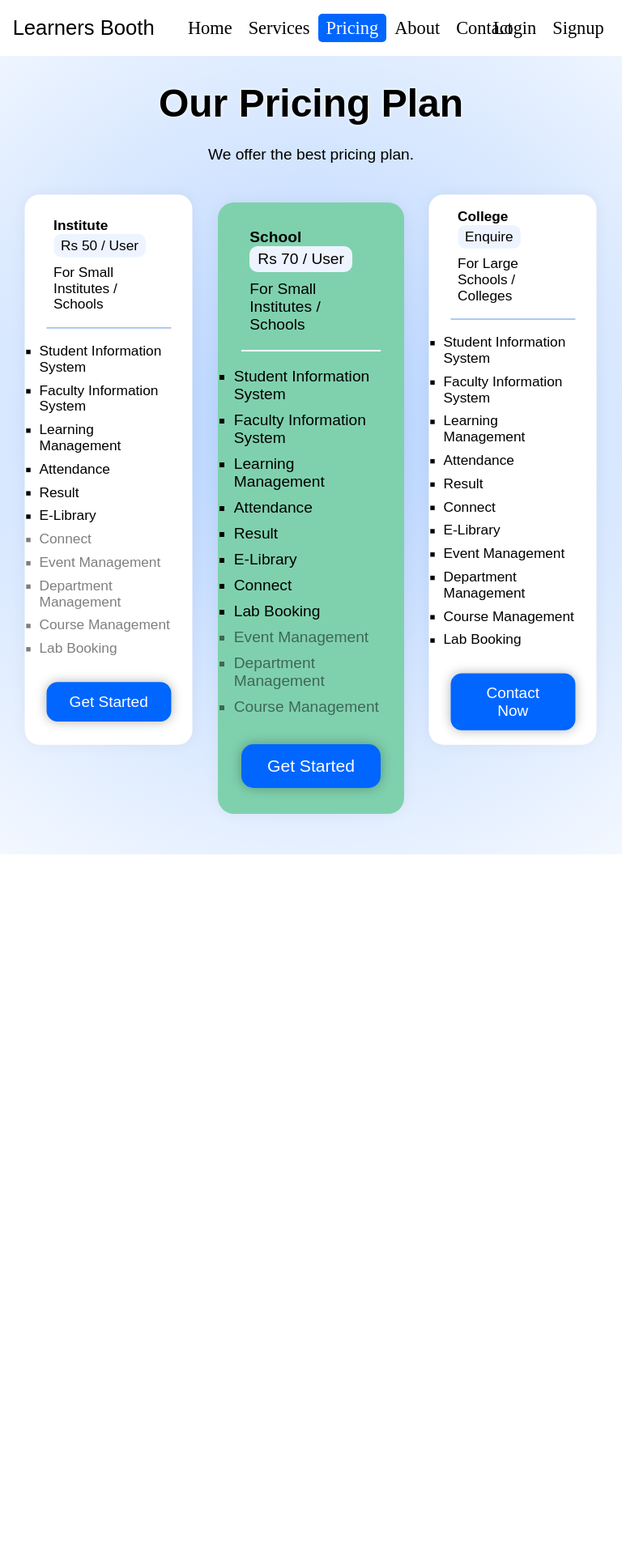
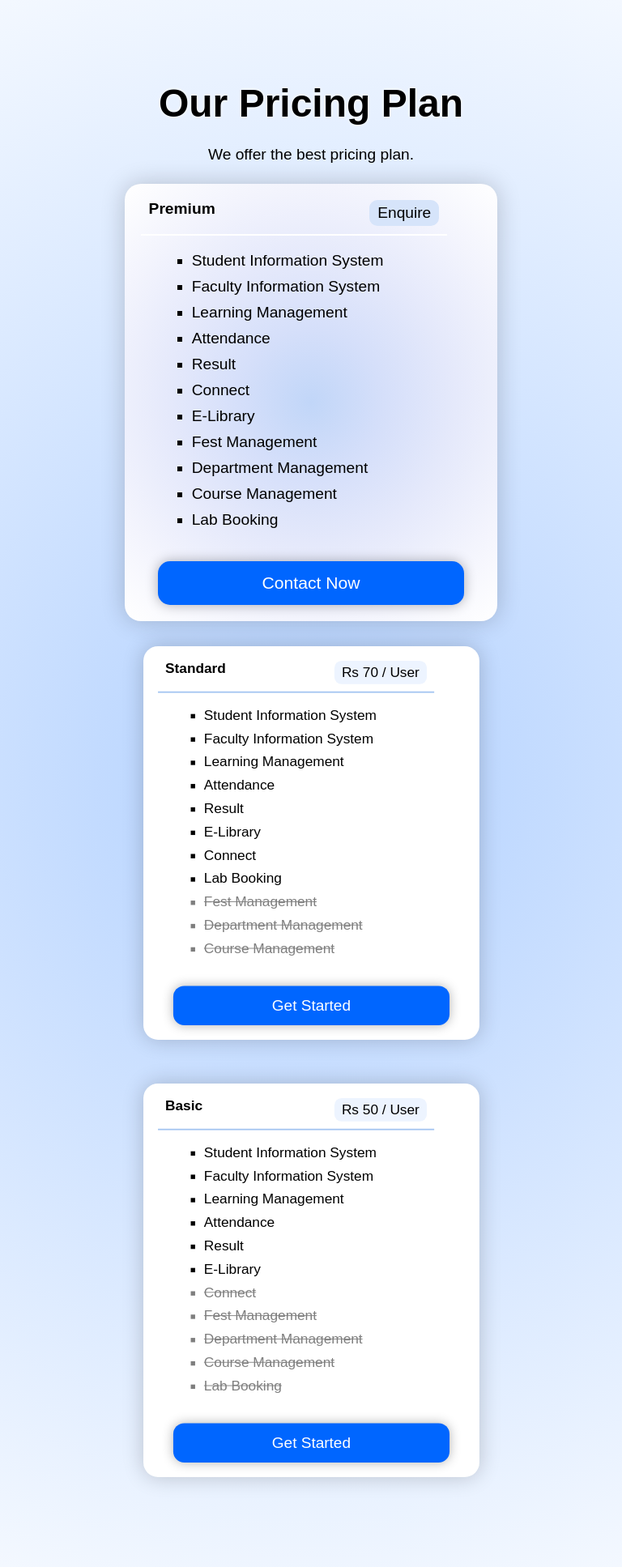
Before and after one commit to sharat0/lb-landing, a PHP site: page /pricing/ in a window 768 px wide. Shown: the whole page at 81% size. Before the commit the page ends 1055 px from the top, so only its background shows below. Run offline with PHP 8.4, Linux system fonts and the light colour scheme.

Commit message:
Pricing UI updated

```diff
--- a/pricing/index.html
+++ b/pricing/index.html
@@ -26,16 +26,16 @@
     <main id="pricing">
         <h1>Our Pricing Plan</h1>
         <p>We offer the best pricing plan.</p>
-        <div class="flex">
+        <div class="flex pricing-flex">
             <div class="block">
                 <div class="pricing-name-data">
                     <div class="flex">
                         <!-- <div class="name-details"> -->
-                        <span class="name">Institute</span>
+                        <span class="name">Basic</span>
                         <span class="price">Rs 50 / User</span>
                         <!-- </div> -->
                     </div>
-                    <span class="name-data">For Small Institutes / Schools </span>
+                    <!-- <span class="name-data">For Small Institutes / Schools </span> -->
                 </div>
                 <UL>
                     <LI>Student Information System</LI>
@@ -45,22 +45,22 @@
                     <LI>Result</LI>
                     <li>E-Library</li>
                     <LI class="unactive">Connect</LI>
-                    <LI class="unactive">Event Management</LI>
+                    <LI class="unactive">Fest Management</LI>
                     <LI class="unactive">Department Management</LI>
                     <LI class="unactive">Course Management</LI>
                     <LI class="unactive">Lab Booking</LI>
                 </UL>
                 <span class="btn">Get Started</span>
             </div>
-            <div class="block recommended">
+            <div class="block">
                 <div class="pricing-name-data">
                     <div class="flex">
                         <!-- <div class="name-details">/ -->
-                        <span class="name">School</span>
+                        <span class="name">Standard</span>
                         <span class="price">Rs 70 / User</span>
                         <!-- </div> -->
                     </div>
-                    <span class="name-data">For Small Institutes / Schools </span>
+                    <!-- <span class="name-data">For Small Institutes / Schools </span> -->
                 </div>
                 <UL>
                     <LI>Student Information System</LI>
@@ -71,22 +71,22 @@
                     <li>E-Library</li>
                     <LI>Connect</LI>
                     <LI>Lab Booking</LI>
-                    <LI class="unactive">Event Management</LI>
+                    <LI class="unactive">Fest Management</LI>
                     <LI class="unactive">Department Management</LI>
                     <LI class="unactive">Course Management</LI>
                 </UL>
                 <span class="btn">Get Started</span>
 
             </div>
-            <div class="block">
+            <div class="block recommended">
                 <div class="pricing-name-data">
                     <div class="flex">
                         <!-- <div class="name-details"> -->
-                        <span class="name">College</span>
+                        <span class="name">Premium</span>
                         <span class="price">Enquire</span>
                         <!-- </div> -->
                     </div>
-                    <span class="name-data">For Large Schools / Colleges</span>
+                    <!-- <span class="name-data">For Large Schools / Colleges</span> -->
                 </div>
                 <UL>
                     <LI>Student Information System</LI>
@@ -96,7 +96,7 @@
                     <LI>Result</LI>
                     <LI>Connect</LI>
                     <li>E-Library</li>
-                    <LI>Event Management</LI>
+                    <LI>Fest Management</LI>
                     <LI>Department Management</LI>
                     <LI>Course Management</LI>
                     <LI>Lab Booking</LI>
--- a/style.css
+++ b/style.css
@@ -416,22 +416,31 @@ p {
 
 
 #pricing .block{
-    width: 30%;
+    width: 25%;
     background-color: #fff;
     padding: 20px;
-    margin-left: 2.5%;
+    margin-left: 6%;
     border-radius: 20px;
     min-height: 50vh;
     height: auto;
     font-family: 'Prompt', sans-serif;
     font-size: 1.2em;
-    box-shadow: 0 0 20px rgba(0, 0, 0, .05);
+    box-shadow: 0 0 30px rgba(0, 0, 0, .2);
     transition: .3s all ease;
+    /* margin-top: 1%; */
 }
 
 
 #pricing .block:not(:hover){
     transform: scale(.9) translateY(-7%);
+}
+
+#pricing .block:hover{
+    background-image: radial-gradient(circle, #c1d6f8, #d5dffa, #ced6f7, #f3f4fd, #dfe9f4) !important;
+}
+
+#pricing .block:hover .price{
+    background-color: #d6e4fa !important;
 }
 
 #pricing ul li{
@@ -441,11 +450,12 @@ p {
 
 #pricing .unactive{
     opacity:.5!important ;
+    text-decoration: line-through;
 }
 
 
 .pricing-name-data{
-    padding: 20PX 10PX;
+    padding: 0 10PX;
     padding-top: 0;
     margin-bottom: 20PX;
     border-bottom: 2PX SOLID #a3c4f1;
@@ -484,7 +494,13 @@ p {
 
 
 .recommended{
-    background-color: #7FD1AE !important;
+    /* background-color: #7FD1AE !important; */
+    background-image: radial-gradient(circle, #c1d6f8, #d5dffa, #e5e9fb, #f3f4fd, #ffffff) !important;
+    margin-top: -3% !important;
+}
+
+.recommended:hover{
+    background-image: radial-gradient(circle, #c1d6f8, #d5dffa, #ced6f7, #f3f4fd, #dfe9f4) !important;
 }
 
 .recommended:not(:hover){
@@ -494,3 +510,61 @@ p {
 .recommended .pricing-name-data{
     border-bottom: 2PX SOLID #fff;
 }
+
+.recommended .price{
+    background-color: #d6e4fa !important;
+}
+/* PRICING RESPONSIVE */
+
+
+
+@media(min-width:700px) and (max-width:972px) {
+    .pricing-flex{
+        flex-direction: column-reverse !important;
+        flex-wrap: initial;
+        align-items: flex-start;
+    }
+    #pricing .block {
+        display: block !important;
+        width: 60% !important;
+        margin-left: 20% !important;
+
+        /* padding: 0; */
+    }
+    .recommended{
+        margin-bottom: 5%;
+    }
+    .pricing-flex ul{
+        padding-left: 15%;
+        margin-bottom: 40px;
+    }
+    #pricing .btn{
+        display: block;
+        /* width: 80% !important; */
+        margin-left: 5%;
+    }
+}
+
+@media(min-width:240px) and (max-width:700px) {
+    .pricing-flex ul{
+        padding-left: 2%;
+        margin-bottom: 40px;
+    }
+    .pricing-flex{
+        flex-direction: column-reverse !important;
+        flex-wrap: initial;
+    }
+    #pricing .block {
+        width: 90% !important;
+        align-items: flex-start;
+    }
+    .recommended{
+        margin-bottom: 12%;
+    }
+}
+
+@media(min-width:200px) and (max-width:850px) {
+    header{
+        display: none;
+    }
+}
```
